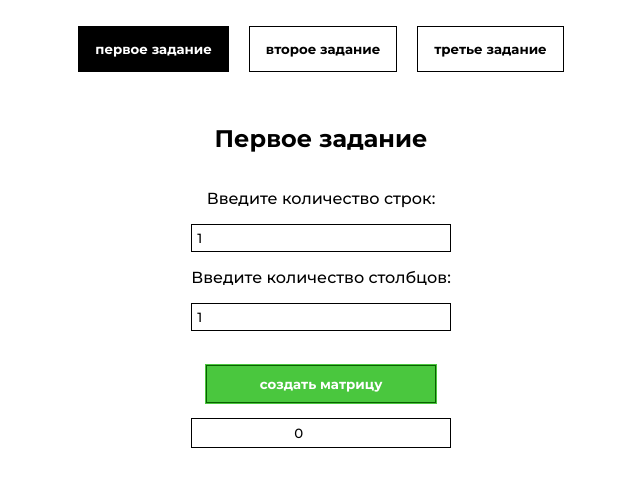
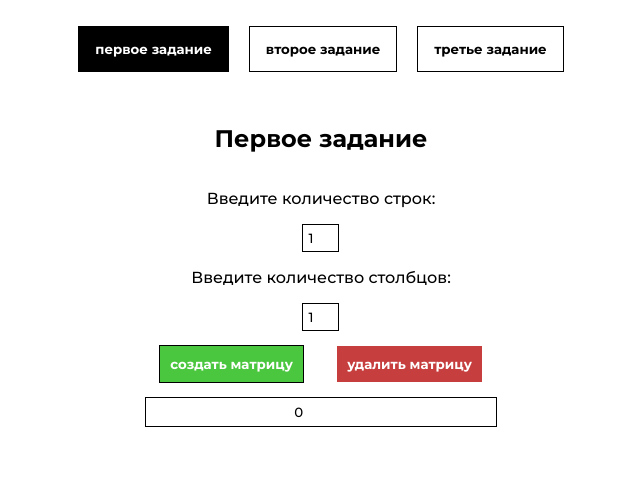
Before and after one commit to superdragon4000/graph-kungurov, a plain HTML site: page index.html in a window 1280 px wide. Both pictures are taken after a click on the button "Создать матрицу". Shown: the whole page, without its empty margins (319-959 px from the left). Drawn offline with Linux system fonts and the light colour scheme.

Commit message:
adding and removing tables

```diff
--- a/index.html
+++ b/index.html
@@ -21,13 +21,16 @@
 		<section class="tabcontent" id="first">
 			<h1>Первое задание</h1>
 			<form id="form" action="">
-				<p>Введите количество строк:</p>
-				<input class="graph__input" id="rows" type="number" required min="1" value="1">
-				<p>Введите количество столбцов:</p>
-				<input class="graph__input" id="columns" type="number" required min="1" value="1">
-				<br>
-				<!-- <button class="graph__btn graph__btn-first" id="inputButton">Создать матрицу</button> -->
-				<input type="button" class="graph__btn graph__btn-first" id="inputButton" value="Создать матрицу">
+				<div>
+					<p>Введите количество строк:</p>
+					<input class="graph__input" id="rows" type="number" required min="1" max="30" value="1">
+					<p>Введите количество столбцов:</p>
+					<input class="graph__input" id="columns" type="number" required min="1" max="30" value="1">
+					<br>
+					<!-- <button class="graph__btn graph__btn-first" id="inputButton">Создать матрицу</button> -->
+					<input type="button" class="graph__btn graph__btn-first" id="create_button" value="Создать матрицу">
+					<input type="button" class="graph__btn graph__btn-first graph__btn--clear" id="clear_button" value="Удалить матрицу">
+				</div>
 			</form>
 		</section>
 		<section class="tabcontent" id="second">
--- a/main.js
+++ b/main.js
@@ -1,7 +1,18 @@
 function main() {
-	let table = document.getElementById("inputButton");
-	table.addEventListener("click", () => {
-		return document.getElementById("form").append(createTable());
+	let create_table_button = document.getElementById("create_button");
+	create_table_button.addEventListener("click", () => {
+		let form = document.getElementById("form");
+		form.append(createTable());
+		return form;
+}, false);
+
+let clear_table_button = document.getElementById("clear_button");
+clear_table_button.addEventListener("click", () => {
+		let tables = document.getElementsByClassName("table");
+		if (tables.length != 0) {
+			tables[tables.length-1].remove();
+		}
+		return tables;
 	}, false);
 }
 
--- a/style.css
+++ b/style.css
@@ -67,7 +67,7 @@ input:focus {
   padding: 10px;
   font-family: 'Montserrat', sans-serif;
   text-transform: lowercase;
-  border: 1px solid rgb(8, 95, 0);
+  border: none;
   cursor: pointer;
   background-color: rgb(74, 199, 62);
   font-weight: 700;
@@ -78,6 +78,22 @@ input:focus {
   background-color: rgb(8, 95, 0);
 }
 
+.graph__btn:focus {
+  outline: 1px solid #000;
+}
+
 .graph__btn-first {
   margin: 15px;
 }
+
+.graph__btn--clear {
+  background-color: rgb(199, 62, 62);
+}
+
+.graph__btn--clear:hover {
+  background-color: rgb(102, 34, 34);
+}
+
+.graph__btn--clear:focus {
+  outline: 1px solid #000;
+}
--- a/table.js
+++ b/table.js
@@ -1,5 +1,5 @@
-const INPUT_TYPE = "input";
-const TEXT_TYPE = "value";
+// const INPUT_TYPE = "input";
+// const TEXT_TYPE = "value";
 
 function createTable() {
 	let table = document.createElement("table");
```
Also changed, not shown: table.css (line endings or trailing spaces).
